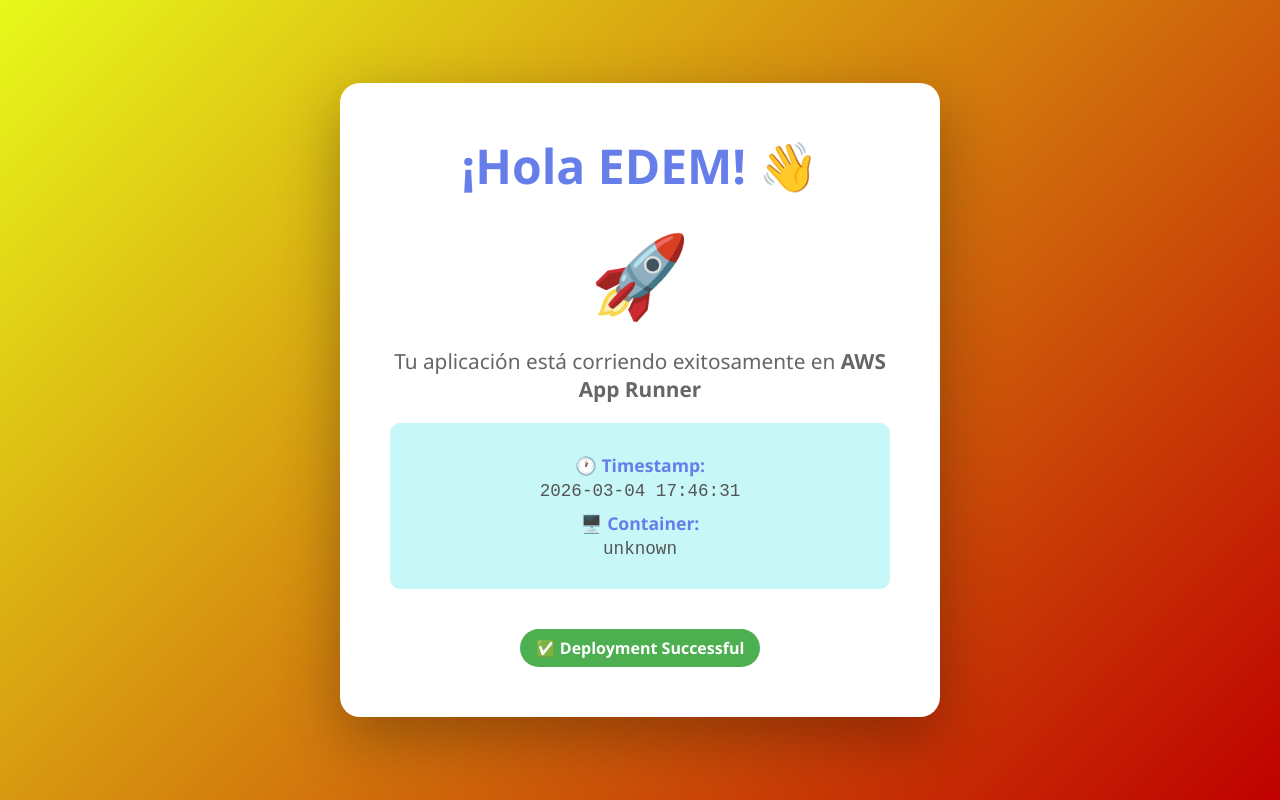
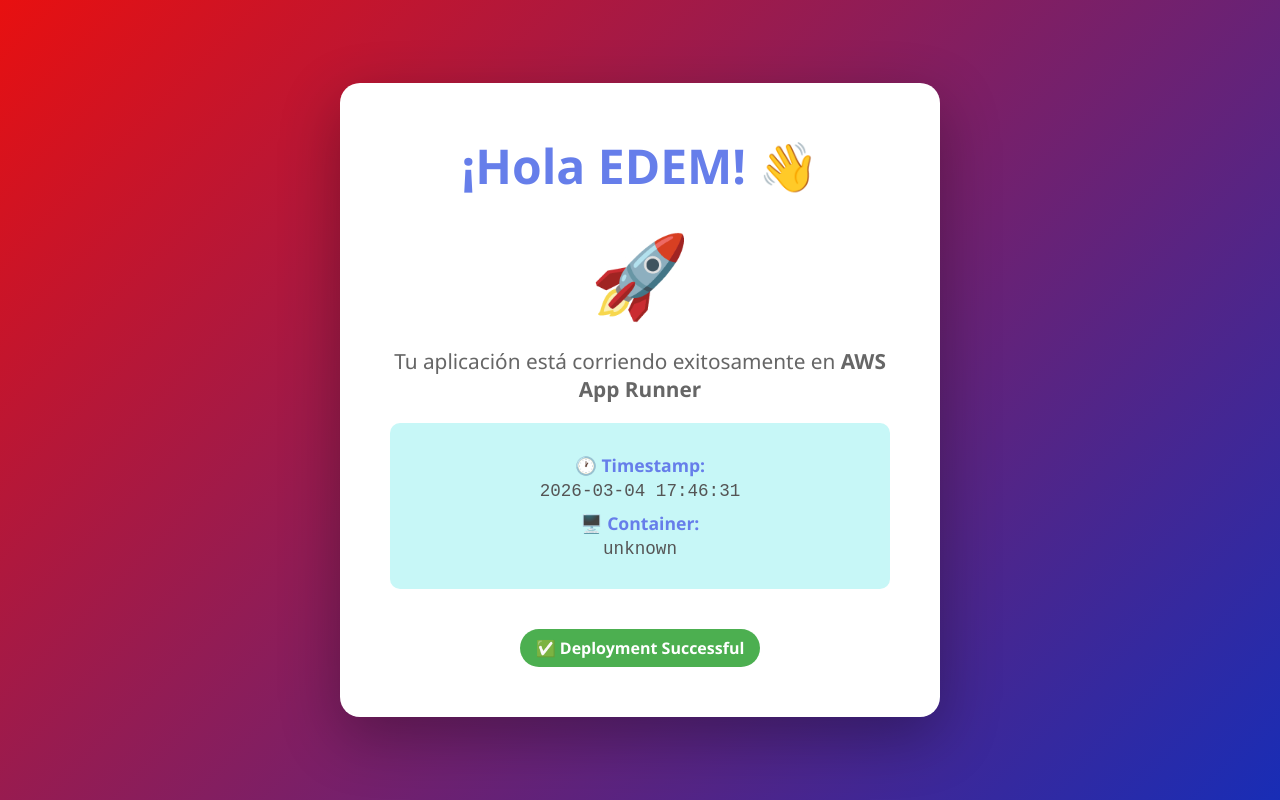
Before and after one commit to inakibuj/aws-procesamiento-codepipeline, a Flask app: page / in a window 1280 px wide. Run offline with Flask 3, Linux system fonts and the light colour scheme.

Commit message:
cambio color background - testing

```diff
--- a/templates/index.html
+++ b/templates/index.html
@@ -12,7 +12,7 @@
         }
         body {
             font-family: 'Segoe UI', Tahoma, Geneva, Verdana, sans-serif;
-            background: linear-gradient(135deg, #e7f91a 0%, #bf0000 100%);
+            background: linear-gradient(135deg, #e81010 0%, #182db6 100%);
             min-height: 100vh;
             display: flex;
             justify-content: center;
```
